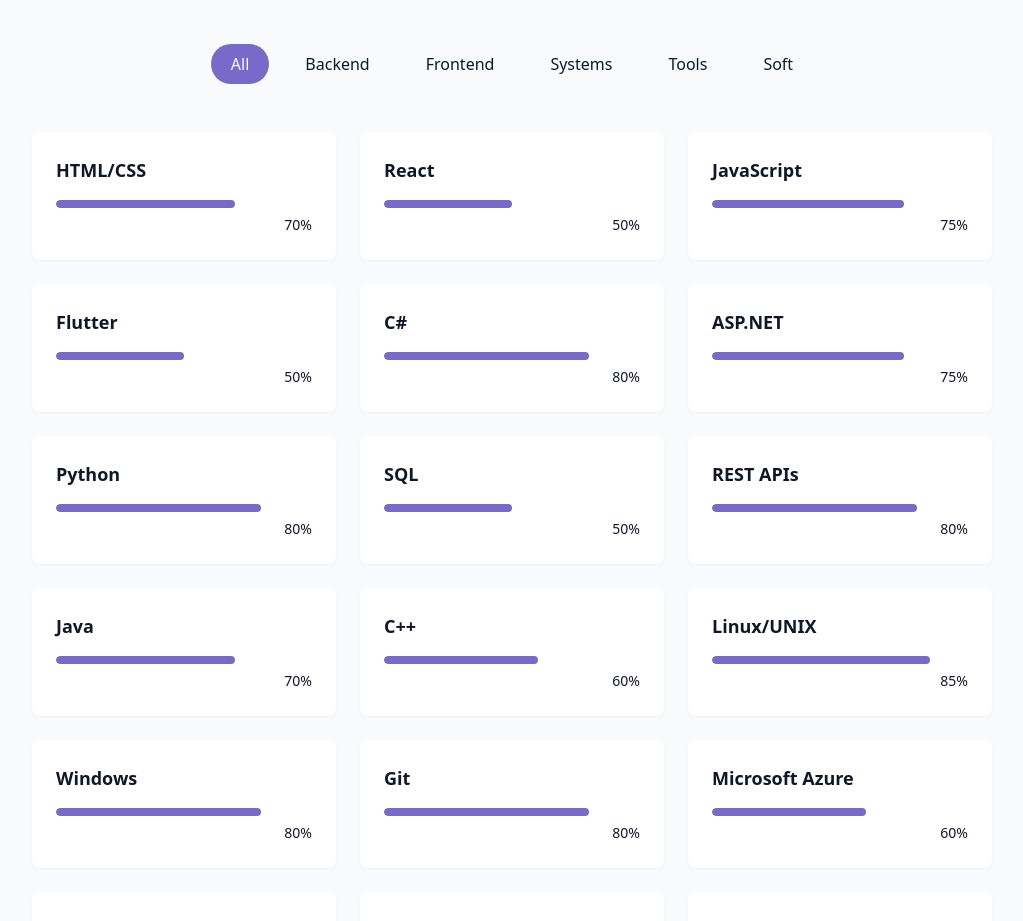
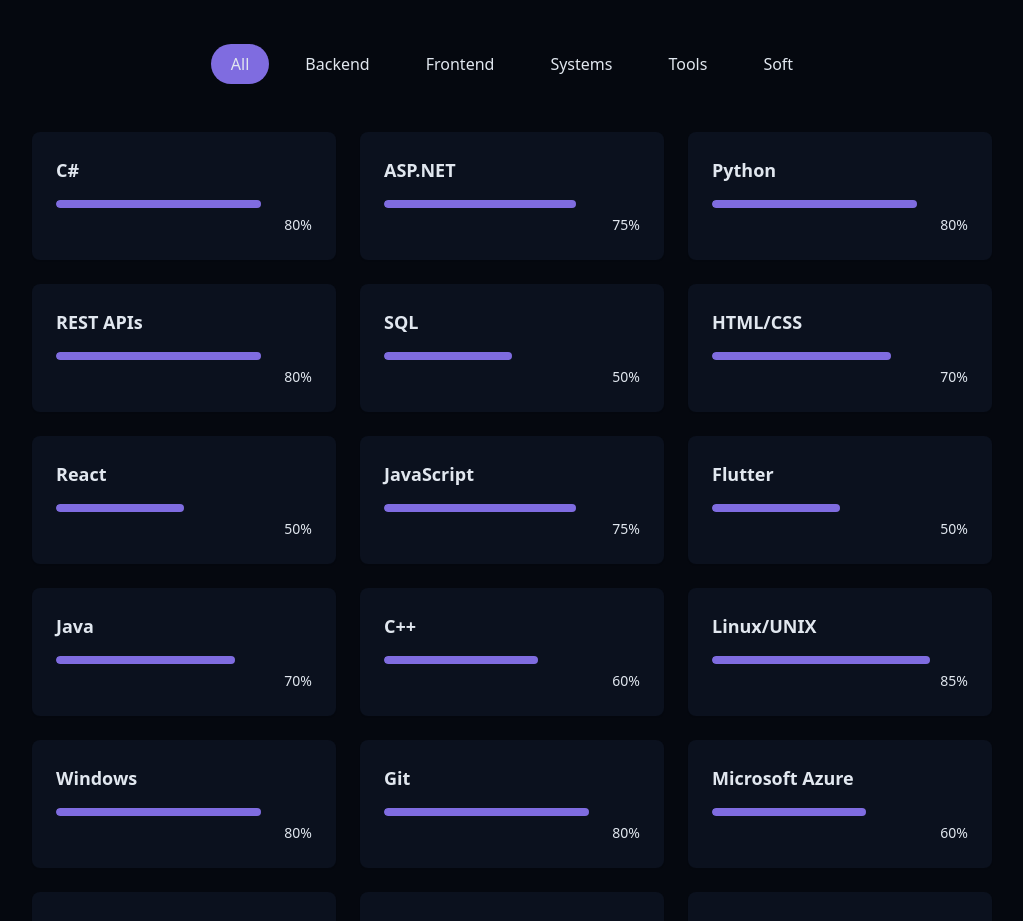
Before and after one commit to dpm227/dylansportfolio, a React (Vite) app: page / in a window 1280 px wide. Shown: the part 2940-3861 px from the top of the page, without its empty margins (128-1151 px from the left). Built offline with nearby package versions, Linux system fonts and the light colour scheme.

Commit message:
Updated DarkMode to be default, Updated Skills, Updated AboutSection to include CV

```diff
--- a/index.html
+++ b/index.html
@@ -5,6 +5,26 @@
     <link rel="icon" type="image/svg+xml" href="%BASE_URL%vite.svg" />
     <meta name="viewport" content="width=device-width, initial-scale=1.0" />
     <title>Dylan's Portfolio</title>
+    <style>
+      html.dark {
+        background: #0b0b0b;
+      }
+      body {
+        background: transparent;
+      }
+    </style>
+
+    <script>
+      (function () {
+        try {
+          var saved = localStorage.getItem("theme"); // "dark" | "light" | null
+          var dark = saved ? saved === "dark" : true; // default to dark
+          document.documentElement.classList.toggle("dark", dark);
+        } catch (e) {
+          // if localStorage blocked, stay dark by default
+        }
+      })();
+    </script>
   </head>
   <body>
     <div id="root"></div>
--- a/src/components/AboutSection.jsx
+++ b/src/components/AboutSection.jsx
@@ -32,8 +32,10 @@
               </a>
 
               <a
-                href=""
+                href={`${import.meta.env.BASE_URL}cv/Dylan_McClellan_CV.pdf`}
+                target="_blank"
                 className="px-6 py-2 rounded-full border border-primary text-primary hover:bg-primary/10 transition-colors duration-300"
+                download
               >
                 Download CV
               </a>
--- a/src/components/SkillsSection.jsx
+++ b/src/components/SkillsSection.jsx
@@ -2,18 +2,18 @@
 import { cn } from "@/lib/utils";
 
 const skills = [
+  // Backend
+  { name: "C#", level: 80, category: "backend" },
+  { name: "ASP.NET", level: 75, category: "backend" },
+  { name: "Python", level: 80, category: "backend" },
+  { name: "REST APIs", level: 80, category: "backend" },
+  { name: "SQL", level: 50, category: "backend" },
+
   // Frontend
   { name: "HTML/CSS", level: 70, category: "frontend" },
   { name: "React", level: 50, category: "frontend" },
   { name: "JavaScript", level: 75, category: "frontend" },
   { name: "Flutter", level: 50, category: "frontend" },
-
-  // Backend
-  { name: "C#", level: 80, category: "backend" },
-  { name: "ASP.NET", level: 75, category: "backend" },
-  { name: "Python", level: 80, category: "backend" },
-  { name: "SQL", level: 50, category: "backend" },
-  { name: "REST APIs", level: 80, category: "backend" },
 
   // Systems / Core CS
   { name: "Java", level: 70, category: "systems" },
--- a/src/components/ThemeToggle.jsx
+++ b/src/components/ThemeToggle.jsx
@@ -3,7 +3,7 @@
 import { cn } from "@/lib/utils";
 
 export const ThemeToggle = () => {
-  const [isDarkMode, setIsDarkMode] = useState(false);
+  const [isDarkMode, setIsDarkMode] = useState(true);
 
   useEffect(() => {
     const storedTheme = localStorage.getItem("theme");
```
Also changed, not shown: 1 other file (tests, documents, lock files or other folders).
